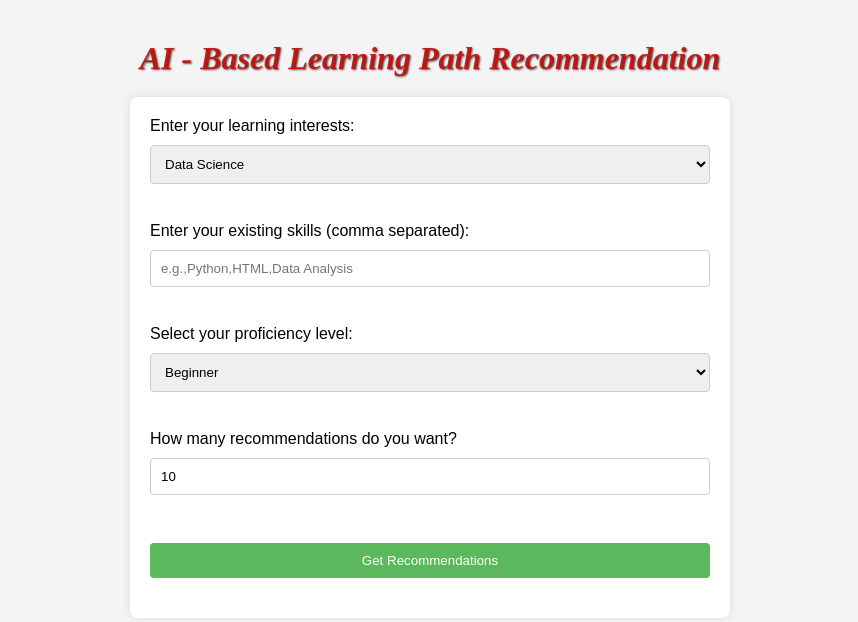
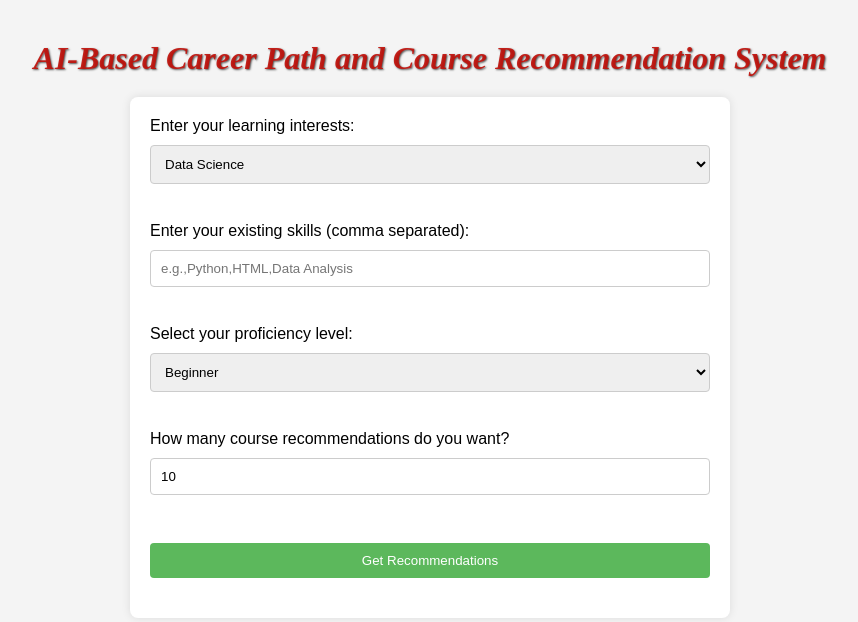
Before and after one commit to Pragadeeshwari02/AI-Based-Career-Recommender, a Flask app: page / in a window 1280 px wide. Shown: the top 622 px of the page, without its empty margins (210-1068 px from the left). Run offline with Flask 3, Linux system fonts and the light colour scheme; parts of the project's set-up code (start-up, migrations or seed data) failed here and were passed over.

Commit message:
Initial commit - add all project files

```diff
--- a/app.py
+++ b/app.py
@@ -1,68 +1,88 @@
+#Importing Flask
 from flask import Flask,request,url_for,render_template
 import os
 
+# App creation
 app=Flask(__name__)
 
+#Creating Home Route
 @app.route('/',methods=['GET'])
-def home():
+def homepage():
     try:
         return render_template('index.html')
-    except Exception as e:
-        return f"An error occurred: {str(e)}"
+    except Exception as err:
+        return "Error occurred:{}".format(str(err))
 
+#Creating Route for Prediction and Recommendation
 @app.route('/recommend',methods=['GET'])
 def recommend():
     try:
-        interests=request.args.get('interests').lower()
-        level=request.args.get('level').lower()
-        count=int(request.args.get('count',10))
-        skills=request.args.get('skills').lower()
+        #Getting all Requests
+        interests=request.args.get('interests').lower() #Interests
+        level=request.args.get('level').lower() #Level
+        count=int(request.args.get('count',10)) #Number of Recommendations
+        skills=request.args.get('skills').lower() #Skills
 
-        user_inp_career=f"{skills} {interests} {level}"
-        career=predict_career(user_inp_career,top_n=5)
-        user_input=f"{skills} {interests} {level}"
-        recommendations=recommend_courses(user_input, top_n=count)
+        #Combining Inputs
+        inputs_for_career="{0} {1} {2}".format(skills,interests,level)
+        inputs_for_recommendation="{0} {1} {2}".format(skills,interests,level)
 
-        plot_graph(career)
+        #Function Calls for Prediction and Recommendation
+        career=career_prediction(inputs_for_career,count=5)
+        recommendations=course_recommendation(inputs_for_recommendation,count=count)
 
-        return render_template('recommendation.html', recommendations=recommendations.to_dict(orient='records'), career=career)
-    except Exception as e:
-        return f"An error occurred: {str(e)}"
+        #Plotting Graph
+        graph(career)
 
-#MODEL
+        return render_template('recommendation.html',recommendations=recommendations.to_dict(orient='records'),career=career)
+    except Exception as err:
+        return "Error occurred:{}".format(str(err))
+
+#All Models Loading
+
 import joblib
 
-tfidf_matrix = joblib.load('Models/tfidf_matrix.pkl')
-df = joblib.load('Models/courses_dataframe.pkl')
-vectorizer = joblib.load('Models/tfidf_vectorizer.pkl')
-career_model = joblib.load('Models/careerpath_model.pkl')
-career_vectorizer = joblib.load('Models/careerpath_vectorizer.pkl')
+tfidf_matrix=joblib.load('Models/tfidf_matrix.pkl')
+df=joblib.load('Models/courses_dataframe.pkl')
+vectorizer=joblib.load('Models/tfidf_vectorizer.pkl')
+career_model=joblib.load('Models/careerpath_model.pkl')
+career_vectorizer=joblib.load('Models/careerpath_vectorizer.pkl')
 
 
 from sklearn.metrics.pairwise import cosine_similarity
-def recommend_courses(user_input, top_n=10):
-    user_vec = vectorizer.transform([user_input])
-    sim_scores = cosine_similarity(user_vec, tfidf_matrix)
-    top_idx = sim_scores[0].argsort()[-top_n:][::-1]
-    return df.iloc[top_idx][["Course Name", "Difficulty Level", "Course URL"]]
+#Function for Course recommendation
+def course_recommendation(recommendation_input,count=10):
+    #Converting into Vector
+    vector=vectorizer.transform([recommendation_input])
+    #Calculating similarity
+    similarity=cosine_similarity(vector,tfidf_matrix)
+    #Top Best Recommendations
+    top_best=similarity[0].argsort()[-count:][::-1]
+    return df.iloc[top_best][["Course Name","Difficulty Level","Course URL"]]
 
-def predict_career(user_inp_career,top_n=5):
-    user_vec_career=career_vectorizer.transform([user_inp_career])
-    probs=career_model.predict_proba(user_vec_career)[0]
-    top_idx=probs.argsort()[-top_n:][::-1]
-    top_careers = []
-    for idx in top_idx:
-        career_name = career_model.classes_[idx]
-        confidence = round(probs[idx]*100,2)
-        top_careers.append({"career": career_name, "confidence": confidence})
-    return top_careers
+#Function for Career Prediction
+def career_prediction(user_inp_career,count=5):
+    #Converting into Vector
+    vector=career_vectorizer.transform([user_inp_career])
+    #Finding Probabilities
+    probs=career_model.predict_proba(vector)[0]
+    #Top Career Paths
+    top_careers=probs.argsort()[-count:][::-1]
+    result=[]
+    for career in top_careers:
+        name=career_model.classes_[career]
+        confidence=round(probs[career]*100,2)
+        result.append({"career":name,"confidence":confidence})
+    return result
 
+#Importing Librabries for Graph
 import matplotlib.pyplot as plt
 import pandas as pd
 import matplotlib
 matplotlib.use('Agg')
 
-def plot_graph(career):
+#Function for Graph
+def graph(career):
     career_df=pd.DataFrame(career)
     career_df.plot(kind='bar', x='career', y='confidence', legend=False,color='darkred')
     plt.title('Top Career Paths')
@@ -73,6 +93,7 @@ def plot_graph(career):
     plt.savefig('static/career_graph.png')
     plt.close()
 
+#Run the Flask App
 if __name__=="__main__":
     port=int(os.environ.get("PORT",5000))
     app.run(host="0.0.0.0",port=port)
--- a/templates/index.html
+++ b/templates/index.html
@@ -4,10 +4,10 @@
     <meta charset="UTF-8">
     <meta name="viewport" content="width=device-width, initial-scale=1.0">
     <title>Learning Path Recommendation</title>
-    <link rel="stylesheet" type=text/css href="{{url_for('static',filename='style.css')}}">
+    <link rel="stylesheet" type=text/css href="{{url_for('static',filename='index.css')}}">
 </head>
 <body>
-    <h1>AI - Based Learning Path Recommendation</h1>
+    <h1>AI-Based Career Path and Course Recommendation System</h1>
     <form class="form" method="GET" action="/recommend">
         <label for="interests">Enter your learning interests:</label><br>
         <select id="interests" name="interests" size="1">
@@ -49,7 +49,7 @@
             <option value="intermediate">Intermediate</option>
             <option value="advanced">Advanced</option>
         </select><br><br>
-        <label for="count">How many recommendations do you want?</label><br>
+        <label for="count">How many course recommendations do you want?</label><br>
         <input type="number" id="count" name="count" min="1" max="20" value="10"><br><br>
         <button>Get Recommendations</button>
     </form>
```
Also changed, not shown: static/career_graph.png, static/index.css (renamed from static/style.css), static/recommendation.css (renamed from static/styles.css), 10 other files.
